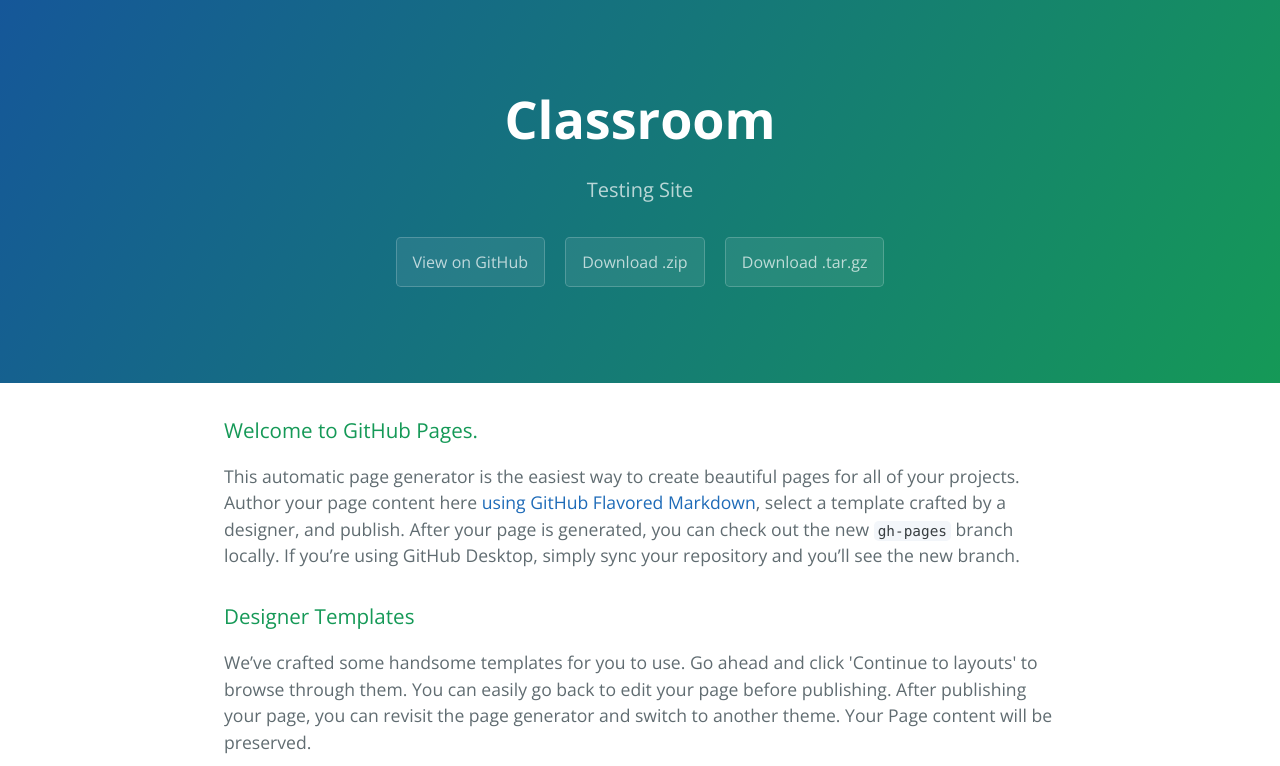
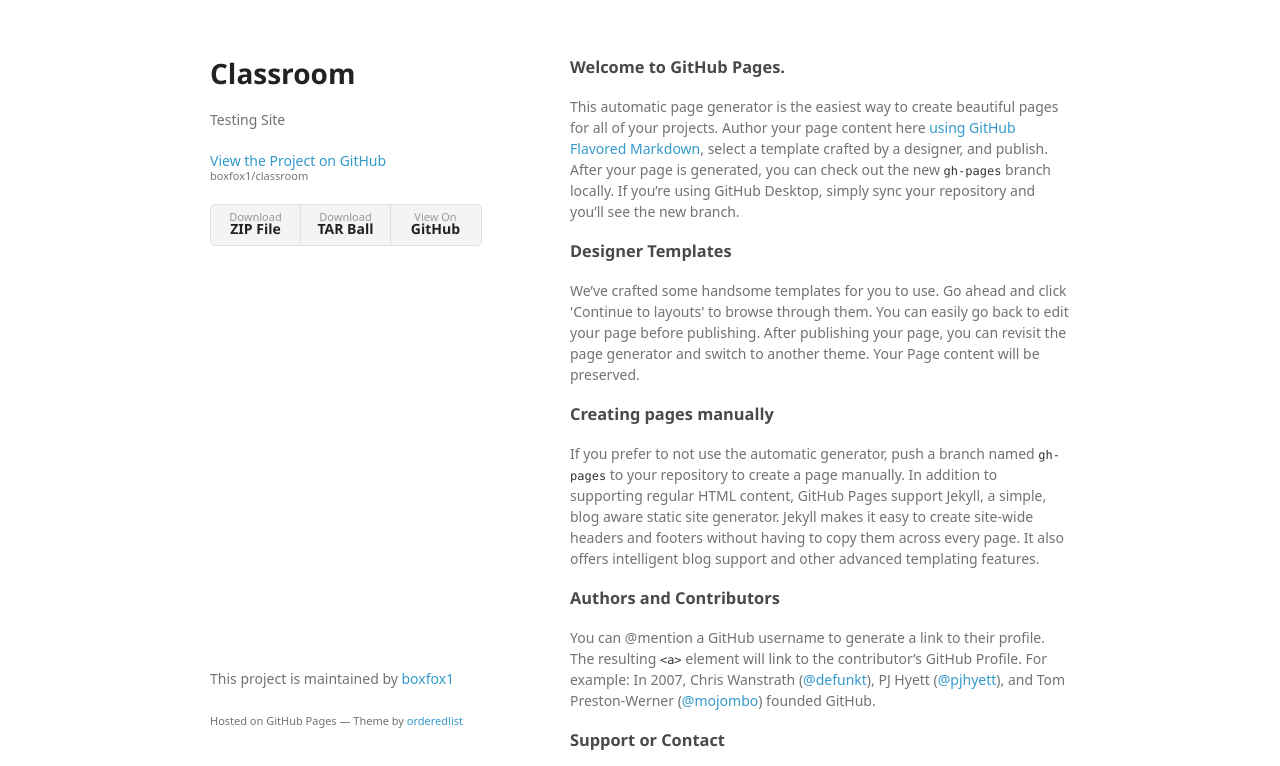
Before and after one commit to boxfox1/classroom, a plain HTML site: page index.html in a window 1280 px wide. Shown: the top 766 px of the page. Drawn offline with nearby package versions, Linux system fonts and the light colour scheme; a web font is replaced by a local one.

Commit message:
Create master branch via GitHub

```diff
--- a/index.html
+++ b/index.html
@@ -1,25 +1,34 @@
-<!DOCTYPE html>
-<html lang="en-us">
+<!doctype html>
+<html>
   <head>
-    <meta charset="UTF-8">
+    <meta charset="utf-8">
+    <meta http-equiv="X-UA-Compatible" content="chrome=1">
     <title>Classroom by boxfox1</title>
-    <meta name="viewport" content="width=device-width, initial-scale=1">
-    <link rel="stylesheet" type="text/css" href="stylesheets/normalize.css" media="screen">
-    <link href='https://fonts.googleapis.com/css?family=Open+Sans:400,700' rel='stylesheet' type='text/css'>
-    <link rel="stylesheet" type="text/css" href="stylesheets/stylesheet.css" media="screen">
-    <link rel="stylesheet" type="text/css" href="stylesheets/github-light.css" media="screen">
+
+    <link rel="stylesheet" href="stylesheets/styles.css">
+    <link rel="stylesheet" href="stylesheets/github-light.css">
+    <meta name="viewport" content="width=device-width">
+    <!--[if lt IE 9]>
+    <script src="//html5shiv.googlecode.com/svn/trunk/html5.js"></script>
+    <![endif]-->
   </head>
   <body>
-    <section class="page-header">
-      <h1 class="project-name">Classroom</h1>
-      <h2 class="project-tagline">Testing Site</h2>
-      <a href="https://github.com/boxfox1/classroom" class="btn">View on GitHub</a>
-      <a href="https://github.com/boxfox1/classroom/zipball/master" class="btn">Download .zip</a>
-      <a href="https://github.com/boxfox1/classroom/tarball/master" class="btn">Download .tar.gz</a>
-    </section>
+    <div class="wrapper">
+      <header>
+        <h1>Classroom</h1>
+        <p>Testing Site</p>
 
-    <section class="main-content">
-      <h3>
+        <p class="view"><a href="https://github.com/boxfox1/classroom">View the Project on GitHub <small>boxfox1/classroom</small></a></p>
+
+
+        <ul>
+          <li><a href="https://github.com/boxfox1/classroom/zipball/master">Download <strong>ZIP File</strong></a></li>
+          <li><a href="https://github.com/boxfox1/classroom/tarball/master">Download <strong>TAR Ball</strong></a></li>
+          <li><a href="https://github.com/boxfox1/classroom">View On <strong>GitHub</strong></a></li>
+        </ul>
+      </header>
+      <section>
+        <h3>
 <a id="welcome-to-github-pages" class="anchor" href="#welcome-to-github-pages" aria-hidden="true"><span aria-hidden="true" class="octicon octicon-link"></span></a>Welcome to GitHub Pages.</h3>
 
 <p>This automatic page generator is the easiest way to create beautiful pages for all of your projects. Author your page content here <a href="https://guides.github.com/features/mastering-markdown/">using GitHub Flavored Markdown</a>, select a template crafted by a designer, and publish. After your page is generated, you can check out the new <code>gh-pages</code> branch locally. If you’re using GitHub Desktop, simply sync your repository and you’ll see the new branch.</p>
@@ -43,15 +52,13 @@
 <a id="support-or-contact" class="anchor" href="#support-or-contact" aria-hidden="true"><span aria-hidden="true" class="octicon octicon-link"></span></a>Support or Contact</h3>
 
 <p>Having trouble with Pages? Check out our <a href="https://help.github.com/pages">documentation</a> or <a href="https://github.com/contact">contact support</a> and we’ll help you sort it out.</p>
-
-      <footer class="site-footer">
-        <span class="site-footer-owner"><a href="https://github.com/boxfox1/classroom">Classroom</a> is maintained by <a href="https://github.com/boxfox1">boxfox1</a>.</span>
-
-        <span class="site-footer-credits">This page was generated by <a href="https://pages.github.com">GitHub Pages</a> using the <a href="https://github.com/jasonlong/cayman-theme">Cayman theme</a> by <a href="https://twitter.com/jasonlong">Jason Long</a>.</span>
+      </section>
+      <footer>
+        <p>This project is maintained by <a href="https://github.com/boxfox1">boxfox1</a></p>
+        <p><small>Hosted on GitHub Pages &mdash; Theme by <a href="https://github.com/orderedlist">orderedlist</a></small></p>
       </footer>
-
-    </section>
-
+    </div>
+    <script src="javascripts/scale.fix.js"></script>
 
   </body>
 </html>
--- /dev/null
+++ b/javascripts/scale.fix.js
@@ -0,0 +1,17 @@
+var metas = document.getElementsByTagName('meta');
+var i;
+if (navigator.userAgent.match(/iPhone/i)) {
+  for (i=0; i<metas.length; i++) {
+    if (metas[i].name == "viewport") {
+      metas[i].content = "width=device-width, minimum-scale=1.0, maximum-scale=1.0";
+    }
+  }
+  document.addEventListener("gesturestart", gestureStart, false);
+}
+function gestureStart() {
+  for (i=0; i<metas.length; i++) {
+    if (metas[i].name == "viewport") {
+      metas[i].content = "width=device-width, minimum-scale=0.25, maximum-scale=1.6";
+    }
+  }
+}
--- /dev/null
+++ b/stylesheets/styles.css
@@ -0,0 +1,324 @@
+@font-face {
+  font-family: 'Noto Sans';
+  font-weight: 400;
+  font-style: normal;
+  src: url('../fonts/Noto-Sans-regular/Noto-Sans-regular.eot');
+  src: url('../fonts/Noto-Sans-regular/Noto-Sans-regular.eot?#iefix') format('embedded-opentype'),
+       local('Noto Sans'),
+       local('Noto-Sans-regular'),
+       url('../fonts/Noto-Sans-regular/Noto-Sans-regular.woff2') format('woff2'),
+       url('../fonts/Noto-Sans-regular/Noto-Sans-regular.woff') format('woff'),
+       url('../fonts/Noto-Sans-regular/Noto-Sans-regular.ttf') format('truetype'),
+       url('../fonts/Noto-Sans-regular/Noto-Sans-regular.svg#NotoSans') format('svg');
+}
+
+@font-face {
+  font-family: 'Noto Sans';
+  font-weight: 700;
+  font-style: normal;
+  src: url('../fonts/Noto-Sans-700/Noto-Sans-700.eot');
+  src: url('../fonts/Noto-Sans-700/Noto-Sans-700.eot?#iefix') format('embedded-opentype'),
+       local('Noto Sans Bold'),
+       local('Noto-Sans-700'),
+       url('../fonts/Noto-Sans-700/Noto-Sans-700.woff2') format('woff2'),
+       url('../fonts/Noto-Sans-700/Noto-Sans-700.woff') format('woff'),
+       url('../fonts/Noto-Sans-700/Noto-Sans-700.ttf') format('truetype'),
+       url('../fonts/Noto-Sans-700/Noto-Sans-700.svg#NotoSans') format('svg');
+}
+
+@font-face {
+  font-family: 'Noto Sans';
+  font-weight: 400;
+  font-style: italic;
+  src: url('../fonts/Noto-Sans-italic/Noto-Sans-italic.eot');
+  src: url('../fonts/Noto-Sans-italic/Noto-Sans-italic.eot?#iefix') format('embedded-opentype'),
+       local('Noto Sans Italic'),
+       local('Noto-Sans-italic'),
+       url('../fonts/Noto-Sans-italic/Noto-Sans-italic.woff2') format('woff2'),
+       url('../fonts/Noto-Sans-italic/Noto-Sans-italic.woff') format('woff'),
+       url('../fonts/Noto-Sans-italic/Noto-Sans-italic.ttf') format('truetype'),
+       url('../fonts/Noto-Sans-italic/Noto-Sans-italic.svg#NotoSans') format('svg');
+}
+
+@font-face {
+  font-family: 'Noto Sans';
+  font-weight: 700;
+  font-style: italic;
+  src: url('../fonts/Noto-Sans-700italic/Noto-Sans-700italic.eot');
+  src: url('../fonts/Noto-Sans-700italic/Noto-Sans-700italic.eot?#iefix') format('embedded-opentype'),
+       local('Noto Sans Bold Italic'),
+       local('Noto-Sans-700italic'),
+       url('../fonts/Noto-Sans-700italic/Noto-Sans-700italic.woff2') format('woff2'),
+       url('../fonts/Noto-Sans-700italic/Noto-Sans-700italic.woff') format('woff'),
+       url('../fonts/Noto-Sans-700italic/Noto-Sans-700italic.ttf') format('truetype'),
+       url('../fonts/Noto-Sans-700italic/Noto-Sans-700italic.svg#NotoSans') format('svg');
+}
+
+body {
+  background-color: #fff;
+  padding:50px;
+  font: 14px/1.5 "Noto Sans", "Helvetica Neue", Helvetica, Arial, sans-serif;
+  color:#727272;
+  font-weight:400;
+}
+
+h1, h2, h3, h4, h5, h6 {
+  color:#222;
+  margin:0 0 20px;
+}
+
+p, ul, ol, table, pre, dl {
+  margin:0 0 20px;
+}
+
+h1, h2, h3 {
+  line-height:1.1;
+}
+
+h1 {
+  font-size:28px;
+}
+
+h2 {
+  color:#393939;
+}
+
+h3, h4, h5, h6 {
+  color:#494949;
+}
+
+a {
+  color:#39c;
+  text-decoration:none;
+}
+
+a:hover {
+  color:#069;
+}
+
+a small {
+  font-size:11px;
+  color:#777;
+  margin-top:-0.3em;
+  display:block;
+}
+
+a:hover small {
+  color:#777;
+}
+
+.wrapper {
+  width:860px;
+  margin:0 auto;
+}
+
+blockquote {
+  border-left:1px solid #e5e5e5;
+  margin:0;
+  padding:0 0 0 20px;
+  font-style:italic;
+}
+
+code, pre {
+  font-family:Monaco, Bitstream Vera Sans Mono, Lucida Console, Terminal, Consolas, Liberation Mono, DejaVu Sans Mono, Courier New, monospace;
+  color:#333;
+  font-size:12px;
+}
+
+pre {
+  padding:8px 15px;
+  background: #f8f8f8;
+  border-radius:5px;
+  border:1px solid #e5e5e5;
+  overflow-x: auto;
+}
+
+table {
+  width:100%;
+  border-collapse:collapse;
+}
+
+th, td {
+  text-align:left;
+  padding:5px 10px;
+  border-bottom:1px solid #e5e5e5;
+}
+
+dt {
+  color:#444;
+  font-weight:700;
+}
+
+th {
+  color:#444;
+}
+
+img {
+  max-width:100%;
+}
+
+header {
+  width:270px;
+  float:left;
+  position:fixed;
+  -webkit-font-smoothing:subpixel-antialiased;
+}
+
+header ul {
+  list-style:none;
+  height:40px;
+  padding:0;
+  background: #f4f4f4;
+  border-radius:5px;
+  border:1px solid #e0e0e0;
+  width:270px;
+}
+
+header li {
+  width:89px;
+  float:left;
+  border-right:1px solid #e0e0e0;
+  height:40px;
+}
+
+header li:first-child a {
+  border-radius:5px 0 0 5px;
+}
+
+header li:last-child a {
+  border-radius:0 5px 5px 0;
+}
+
+header ul a {
+  line-height:1;
+  font-size:11px;
+  color:#999;
+  display:block;
+  text-align:center;
+  padding-top:6px;
+  height:34px;
+}
+
+header ul a:hover {
+  color:#999;
+}
+
+header ul a:active {
+  background-color:#f0f0f0;
+}
+
+strong {
+  color:#222;
+  font-weight:700;
+}
+
+header ul li + li + li {
+  border-right:none;
+  width:89px;
+}
+
+header ul a strong {
+  font-size:14px;
+  display:block;
+  color:#222;
+}
+
+section {
+  width:500px;
+  float:right;
+  padding-bottom:50px;
+}
+
+small {
+  font-size:11px;
+}
+
+hr {
+  border:0;
+  background:#e5e5e5;
+  height:1px;
+  margin:0 0 20px;
+}
+
+footer {
+  width:270px;
+  float:left;
+  position:fixed;
+  bottom:50px;
+  -webkit-font-smoothing:subpixel-antialiased;
+}
+
+@media print, screen and (max-width: 960px) {
+
+  div.wrapper {
+    width:auto;
+    margin:0;
+  }
+
+  header, section, footer {
+    float:none;
+    position:static;
+    width:auto;
+  }
+
+  header {
+    padding-right:320px;
+  }
+
+  section {
+    border:1px solid #e5e5e5;
+    border-width:1px 0;
+    padding:20px 0;
+    margin:0 0 20px;
+  }
+
+  header a small {
+    display:inline;
+  }
+
+  header ul {
+    position:absolute;
+    right:50px;
+    top:52px;
+  }
+}
+
+@media print, screen and (max-width: 720px) {
+  body {
+    word-wrap:break-word;
+  }
+
+  header {
+    padding:0;
+  }
+
+  header ul, header p.view {
+    position:static;
+  }
+
+  pre, code {
+    word-wrap:normal;
+  }
+}
+
+@media print, screen and (max-width: 480px) {
+  body {
+    padding:15px;
+  }
+
+  header ul {
+    width:99%;
+  }
+
+  header li, header ul li + li + li {
+    width:33%;
+  }
+}
+
+@media print {
+  body {
+    padding:0.4in;
+    font-size:12pt;
+    color:#444;
+  }
+}
```
